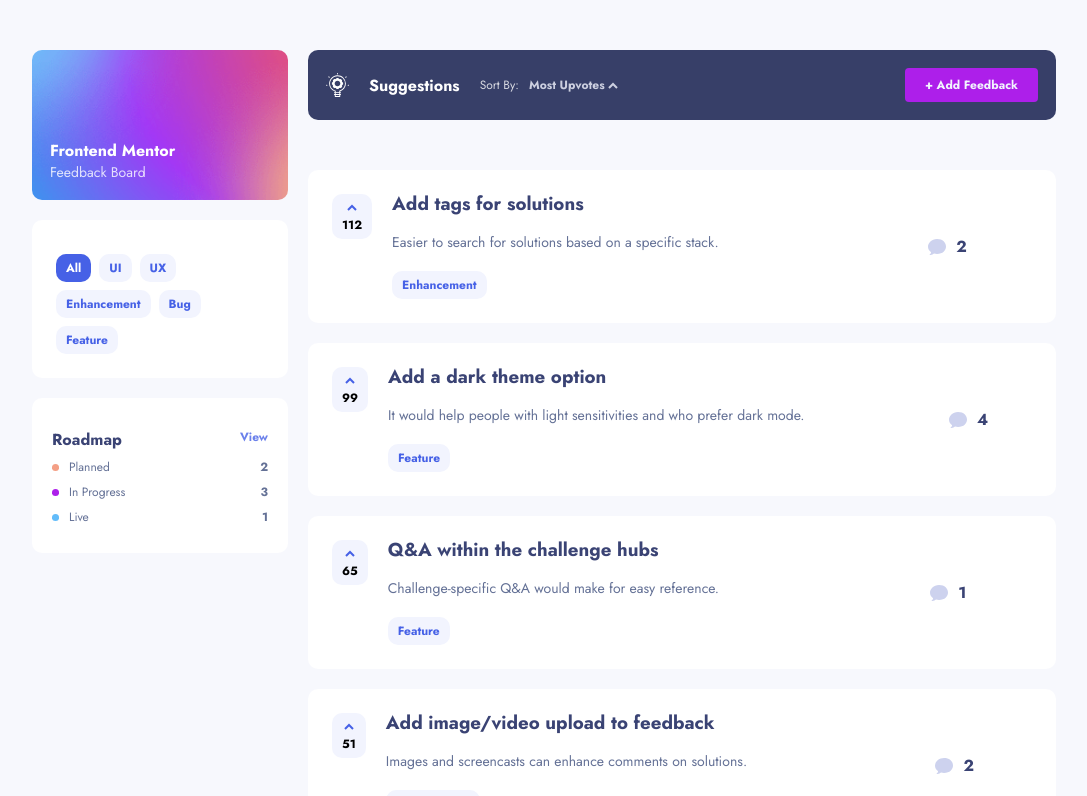
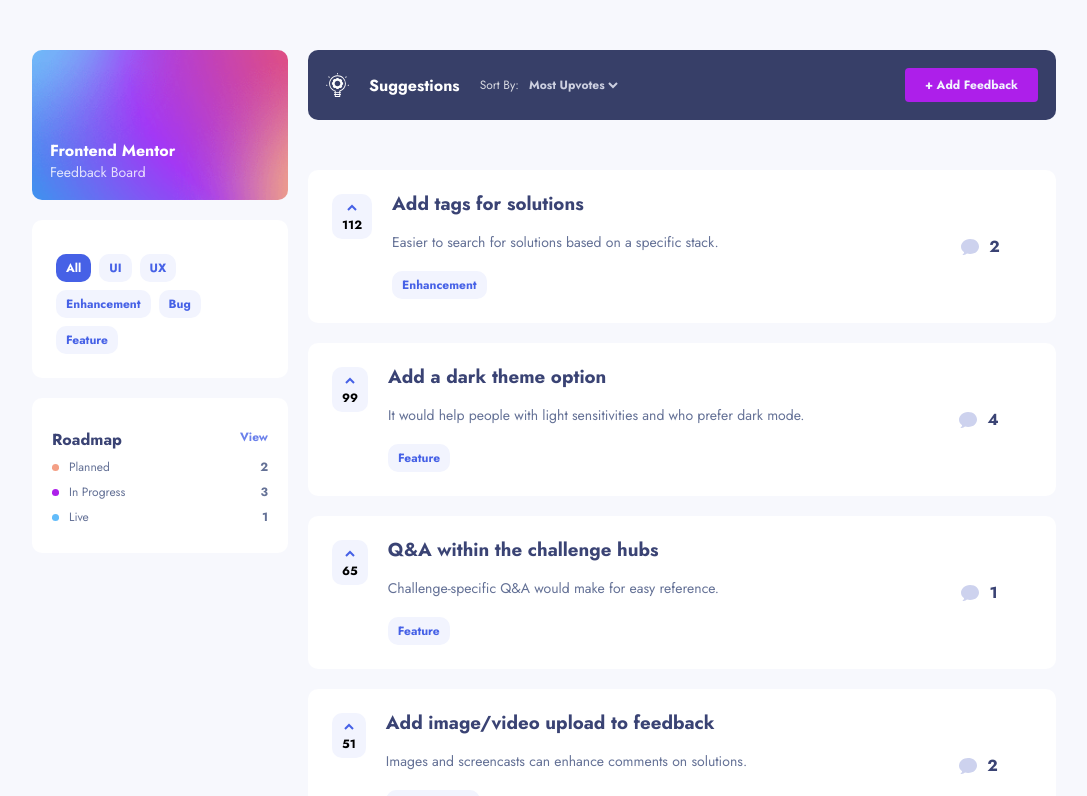
Before and after one commit to catli-unbounce/product_idea_board, a React (Create React App) app: page / in a window 1280 px wide. Shown: the top 796 px of the page, without its empty margins (96-1183 px from the left). Built offline with nearby package versions, Linux system fonts and the light colour scheme.

Commit message:
conditional arrow icon depending on sort order

```diff
--- a/src/App.js
+++ b/src/App.js
@@ -234,7 +234,11 @@
                   <img src={suggestionIcon} alt="banner icon"></img> Suggestions
                   <span onClick={() => setShowMenu(!showMenu)} className="sort-by">Sort By:
                     <span className="sort-order">{sortOrderDisplay} </span>
-                    <img alt="arrow icon" src={upArrow}></img>
+                    {sortOrder === 'votes_desc' || sortOrder === 'comments_desc' ?
+                      <img alt="arrow icon" src={downArrow}></img> :
+                      <img alt="arrow icon" src={upArrow}></img>
+                    }
+
                   </span>
                   {showMenu &&
                     <ul className="banner__sort-dropdown dropdown">
--- a/src/components/RequestForm/index.js
+++ b/src/components/RequestForm/index.js
@@ -2,6 +2,7 @@
 import newFeedbackIcon from '../../assets/shared/icon-new-feedback.svg';
 import arrowDownIcon from '../../assets/shared/icon-arrow-down.svg';
 import checkIcon from '../../assets/shared/icon-check.svg';
+import {categoryNames} from '../../static';
 import { useHistory } from "react-router-dom";
 const RequestForm = ({addNewRequest}) => {
     let history = useHistory();
@@ -47,7 +48,7 @@
             <label className="form__category">
                 <h5 className="label">Category</h5>
                 <p className="label-desc">Choose a category for your feedback</p>
-                <li onClick={() => setShowDropdown(!showDropdown)} className="text-input first-option" value={newRequest.category}>{newRequest.category}<img src={arrowDownIcon}></img></li>
+                <li onClick={() => setShowDropdown(!showDropdown)} className="text-input first-option" value={newRequest.category}>{categoryNames[newRequest.category]}<img src={arrowDownIcon}></img></li>
                 {showDropdown &&
                     <ul className="dropdown form__select-category">
                         <li onClick={() => handleSelect('feature')} className="select-input" value="feature">Feature{newRequest.category === 'feature' && <img className="check-icon" src={checkIcon}></img>}</li>
@@ -65,7 +66,7 @@
                 <textarea maxLength="250" onChange={(e) => updateNewRequest('description',e.target.value)} className="text-input" name="name" value={newRequest.description}/>
             </label>
             <div className="form__btn-container">
-                <button className="btn--secondary cancel">Cancel</button>
+                <button className="btn--secondary cancel" onClick={history.goBack()}>Cancel</button>
                 <button className="btn--primary" onClick={(e) => handleAddNewRequest(e)} type="submit">Add Feedback</button>
             </div>
 
--- a/src/components/RequestsListItem/RequestsListItem.module.scss
+++ b/src/components/RequestsListItem/RequestsListItem.module.scss
@@ -43,7 +43,7 @@
         flex-direction: column;
         align-items: flex-start;
         color: $grey-4;
-        flex-grow: 1;
+        flex: 0 0 70%;
 
         .request__title {
 
```
Also changed, not shown: bugs.txt, src/assets/shared/icon-arrow-down.svg.
